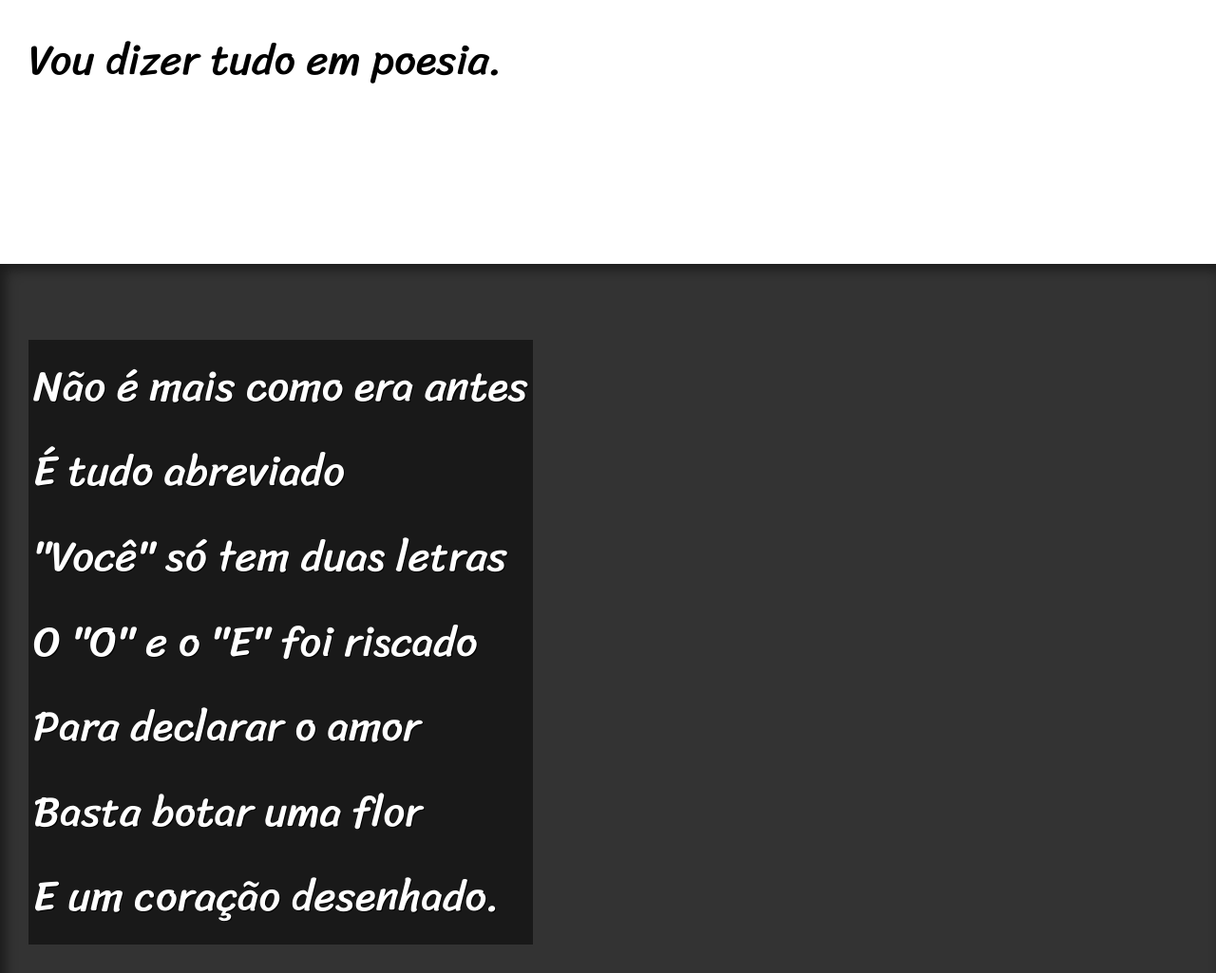
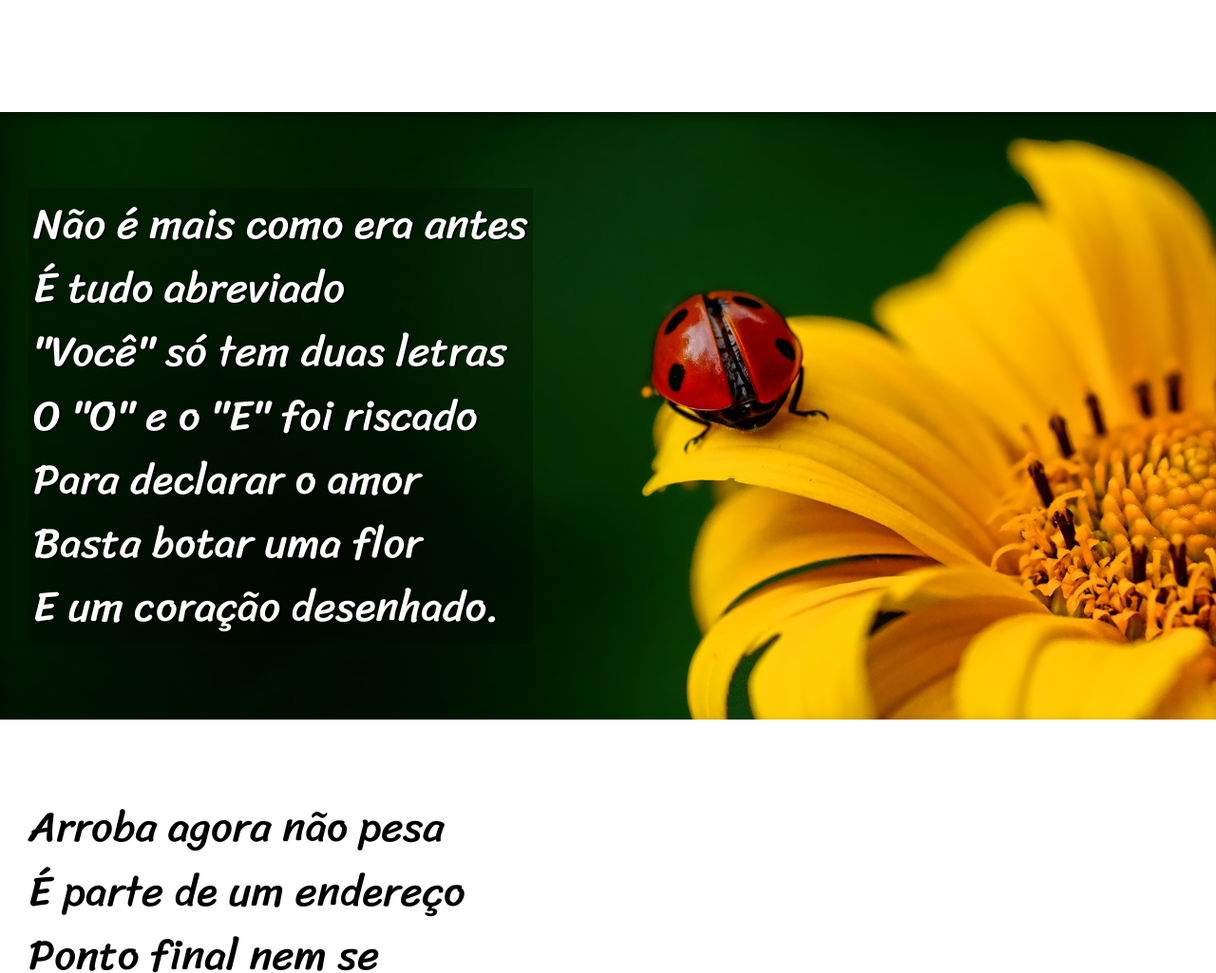
Before and after one commit to Ana-Davila/projeto-cordel, a plain HTML site: page index.html in a window 1280 px wide. Shown: the part 859-1884 px from the top of the page at 95% size. Drawn offline with Linux system fonts and the light colour scheme.

Commit message:
Update style.css

```diff
--- a/estilo/style.css
+++ b/estilo/style.css
@@ -1,101 +1,92 @@
 @charset "UTF-8";
 
-@import url('https://fonts.googleapis.com/css2?family=Passion+One:wght@400;700;900&display=swap');
+@import url('https://fonts.googleapis.com/css2?family=Passion+One&display=swap');
 
 @import url('https://fonts.googleapis.com/css2?family=Sriracha&display=swap');
 
-:root {
-    --fonte1: Verdana, Geneva, Tahoma, sans-serif;
-    --fonte2: 'Passion One', cursive;
-    --fonte3: 'Sriracha', cursive;
+:root{
+    --fonte1:Verdana, Geneva, Tahoma, sans-serif;
+    --fonte2: "Passion One", sans-serif;    --fonte3: 'Sriracha', cursive;
 }
-
-* {
+*{
     margin: 0px;
     padding: 0px;
-    font-size: 1em;
 }
-
-html, body {
+html,body{
     min-height: 100vh;
     background-color: darkgray;
     font-family: var(--fonte1);
 }
-
-header {
+header{
     background-color: black;
     color: white;
     text-align: center;
 }
-
-header > h1 {
+header > h1{
     padding-top: 50px;
     font-variant: small-caps;
     font-family: var(--fonte2);
-    font-size: 10vw;
+    font-size: 9vw;
 }
-
-header > p {
+header > p{
     padding-bottom: 50px;
+    font-size: 0.5em;
+    font-size: 2vw;
 }
-
-header a, footer a {
+a{
     color: white;
     text-decoration: none;
     font-weight: bolder;
 }
-
-header a:hover, footer a:hover {
+a:hover{
     text-decoration: underline;
 }
 
-section {
+section{
     padding-top: 10vh;
     padding-bottom: 10vh;
-    line-height: 2em;
+    line-height: 1.5em;
     padding-left: 30px;
     font-family: var(--fonte3);
     font-size: 3.5vw;
 }
 
-section > p {
+section > p{
     padding-bottom: 2em;
 }
 
-section.normal {
+section.imagem{
+    background-color: gray;
+    color: white;
+    background-size: cover;
+    box-shadow: inset 6px 6px 13px 0px rgba(0, 0, 0, 0.342);
+    background-attachment: fixed;
+}
+
+section.imagem > p{
+    display: inline-block;
+    padding: 5px;
+    background-color: rgba(0, 0, 0, 0.212);
+    text-shadow: 2px 1px 0px black;
+}
+section#img1{
+    background-image: url('../imagens/background001.jpg');
+    background-position: right center;
+
+}
+section#img2{
+background-image: url('../imagens/background002.jpg');
+}
+
+section.normal{
     background-color: white;
     color: black;
 }
 
-section.imagem {
-    background-color: rgb(51, 51, 51);
+footer{
+    background-color: black;
+    text-align: center;
     color: white;
-    box-shadow: inset 6px 6px 13px 0px rgba(0, 0, 0, 0.473);
-    background-size: cover;
-    background-attachment: fixed;
+    padding: 10px;
+    font-size: 1.5vw;
 }
-
-section.imagem > p {
-    display: inline-block;
-    padding: 5px;
-    background-color: rgba(0, 0, 0, 0.514);
-    text-shadow: 1px 1px 0px black;
-}
-
-section#img01 {
-    background-image: url('../imagens/background001.jpg');
-    background-position: right center;
-
-}
-
-section#img02 {
-    background-image: url('../imagens/background002.jpg');
-
-}
-
-footer {
-    background-color: black;
-    color: white;
-    text-align: center;
-    padding: 10px;
-}
```
